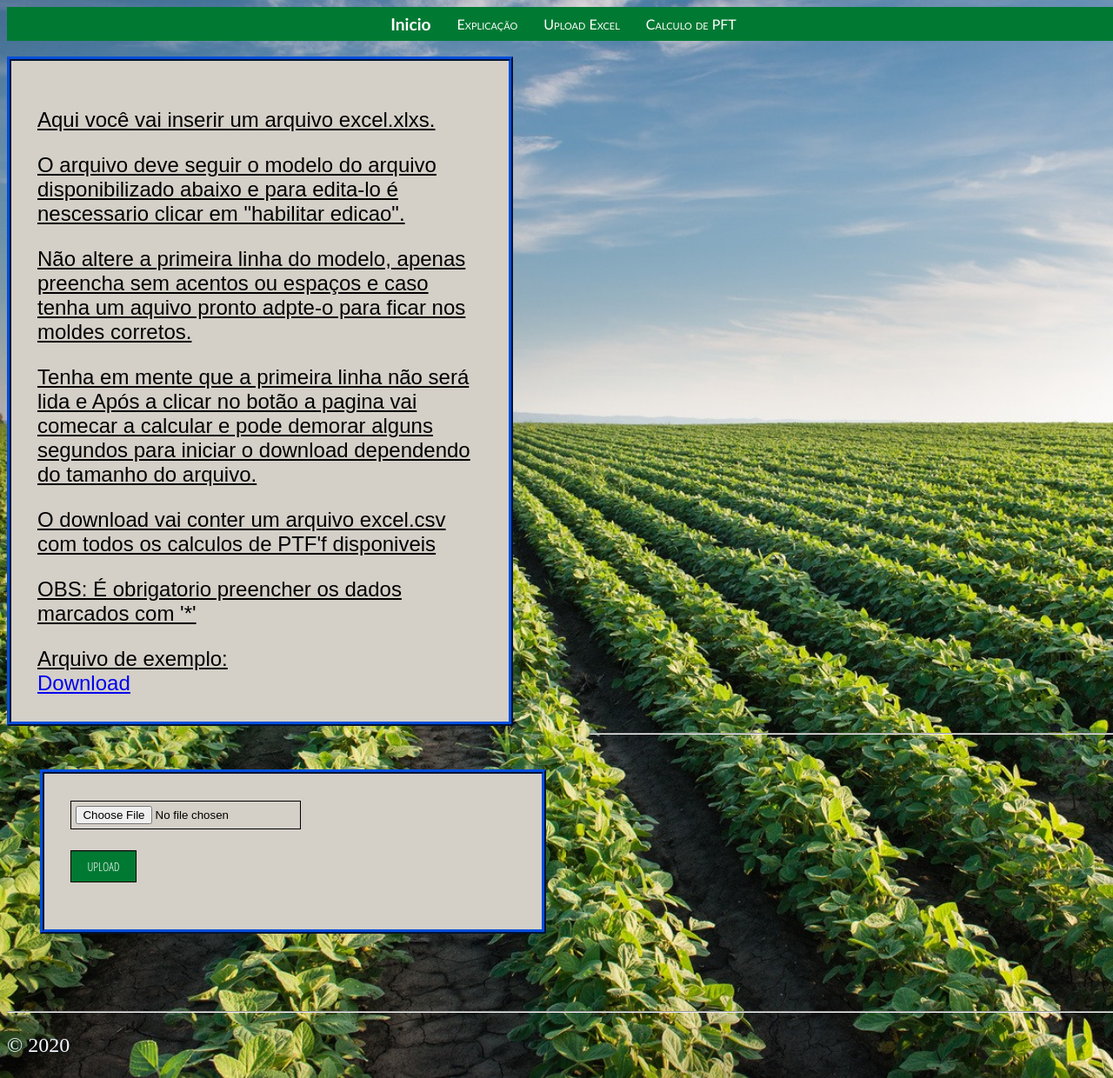
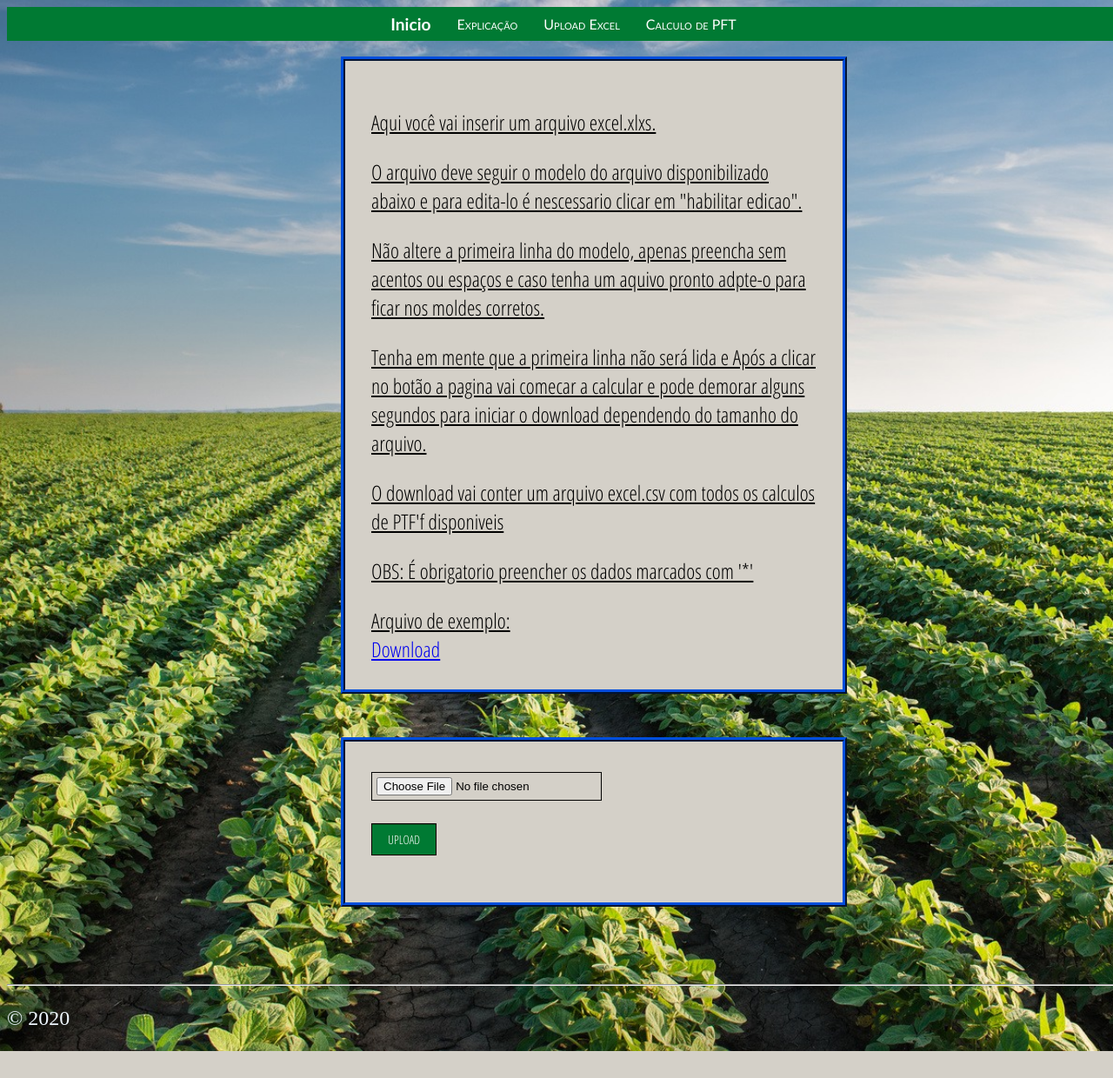
Before and after one commit to HeltonFalcao99/agua, a Django app: page /aguadisponivel/ptfexcel/ in a window 1280 px wide. Shown: the whole page at 87% size. After the commit the page ends 1209 px from the top, so only its background shows below. Run offline with Django 3.2, Linux system fonts and the light colour scheme; parts of the project's set-up code (start-up, migrations or seed data) failed here and were passed over.

Commit message:
centralizaçao dos layouts

```diff
--- a/aguadisponivel/forms.py
+++ b/aguadisponivel/forms.py
@@ -12,4 +12,4 @@ class PTFform(forms.ModelForm):
     class Meta:
         model = PTFdados
         fields = ["escolha", "SBICS", "OLD", "LAT", "LON", "MUN", "GEOCOD",
-                  "T_ARE", "AGRO", "AFIN", "SILT", "ARG", "SOLO", "C_ORG"]
+                  "T_ARE", "AGRO", "AFIN", "SILT", "ARG", "SOLO", "C_ORG", "B_TT", "B_PC"]
--- a/aguadisponivel/models.py
+++ b/aguadisponivel/models.py
@@ -62,8 +62,10 @@ class PTFdados(models.Model):
     M_ORG = models.FloatField(null=True, blank=True)
     OLIV = models.FloatField(null=True, blank=True)
     B_ZU = models.FloatField(null=True, blank=True)
-    B_TT = models.FloatField(null=True, blank=True)
-    B_PC = models.FloatField(null=True, blank=True)
+    B_TT = models.FloatField(null=True, blank=True,
+                             verbose_name='Theta a 33mm')
+    B_PC = models.FloatField(null=True, blank=True,
+                             verbose_name='Theta a 1500mm')
     B_ALPHA = models.FloatField(null=True, blank=True)
     B_N = models.FloatField(null=True, blank=True)
     B_THETAS = models.FloatField(null=True, blank=True)
--- a/aguadisponivel/static/aguadisponivel/simples.css
+++ b/aguadisponivel/static/aguadisponivel/simples.css
@@ -27,7 +27,6 @@
 	width: 40%;
 	padding: 30px;
 	font-size: 1.5em;
-	font-family: Arial;
 	background-color: #D4D0C8;
 	border-style: ridge;
 	border-width: 5px;
@@ -35,49 +34,78 @@
 	text-decoration: underline;
 
 }
+.explicando{
+	font-family: 'comic sans', cursive;
+	height: 40%;
+	width: 80%;
+	padding: 30px;
+	font-size: 1.5em;
+	background-color: white;
+	border-style: ridge;
+	border-width: 5px;
+	box-shadow: #007a33;
+	border-color: #003087;
+}
+#explicando{
+	margin: auto;
+	clear: both;
+}
 #graficos{
 	width: 800px;
 	height: 700px;
 
 }
-#esco{
-	width: 100%;
+#intro_excel{
+  	align-items: center;
+  	justify-content: center;
+	float: center;
+	margin-left: 30%;
+	margin-right: 30%;
 }
 #intro{
-	margin: 50px;
+	margin: 25px;
+	margin-right: 50px;
 	font-size: 1.5em;
 	font-family: 'Lucida Sans';
 	width: 40%;
-	margin-left: 50%;
+	float: right;
+
+}
+#fundo_excel{
+	margin: 50px;
+	float: center;
+	width: 40%;
+	margin-left: 30%;
+	margin-right: 30%;
 
 }
 #fundo{
-	margin: 50px;
+	margin: 25px;
+	margin-left: 50px;
+	float: center;
+	width: 40%;
 	float: left;
-	width: 40%;
-	margin-left: 3%;
-
 }
 #direita{
-	margin-left: 50px;
-
+	margin: 25px;
+	margin-right: 50px;
+	float: right;
 }
 #resposta{
 	font-size: 1.5em;
 	font-family: 'Lucida Sans';
 	font-weight: bolder;
-	margin-left: 50%;
 	width: 30%;
-	margin-right: 10px;
-
+	margin: 25px;
+	margin-right: 50px;
+	float: right;
 }
 #grand{
-	margin: 50px;
+	margin: 25px;
+	margin-right: 50px;
 	font-family: Arial;
 	font-size: 5em;
-	margin-left: 50%;
-
-
+	float: right;
 }
 .embaixo{
 	color: aliceblue;
--- a/aguadisponivel/templates/aguadisponivel/excel.html
+++ b/aguadisponivel/templates/aguadisponivel/excel.html
@@ -8,7 +8,7 @@
 {% block content %}
 
 
-<div class="form-style-8" id="prim" >
+<div class="form-style-8" id="intro_excel" >
 
     <p>Aqui você vai inserir um arquivo excel.xlxs. </p>
     <p>O arquivo deve seguir o modelo do arquivo disponibilizado abaixo e para edita-lo é nescessario clicar em "habilitar edicao".</p>
@@ -22,7 +22,7 @@
 
 </div>
 
-    <div id="fundo" class="form-style-8" >
+    <div id="fundo_excel" class="form-style-8" >
         <form action="{% url 'aguadisponivel:excel' %}" method="post" enctype="multipart/form-data">
             {% csrf_token %}
             <input type="file"
@@ -35,6 +35,5 @@
         </form>
     </div>
 
-        <hr>
 
 {%endblock%}
--- a/aguadisponivel/views.py
+++ b/aguadisponivel/views.py
@@ -4,7 +4,7 @@ import openpyxl
 from openpyxl import Workbook, load_workbook
 from itertools import islice
 from .models import PTFdados
-from .forms import PTFform, Escolha
+from .forms import PTFform
 from django.http import HttpResponse, Http404, HttpResponseRedirect
 from os import path
 from .PTF import Oliveira, Barros, Tomasella, BarrosSimplificada
@@ -320,44 +320,44 @@ def PTFview(request):
                 return render(request, "aguadisponivel/PTFtemplate.html", {'form': form, 'oliv': oliv, 'b_alpha': b_alpha, 'b_n': b_n, 'b_thetar': b_thetar, 'b_thetas': b_thetas, 'b_zu': b_zu, 'b_tt': b_tt, 'b_pc': b_pc, 'b_ad': b_ad, 'bs_logalpha': bs_logalpha, 'bs_alpha': bs_alpha, 'bs_n': bs_n, 'bs_thetar': bs_thetar, 'bs_thetas': bs_thetas, 'bs_zu': bs_zu, 'bs_tt': bs_tt, 'bs_pc': bs_pc, 'bs_ad': bs_ad, 't_alpha': t_alpha, 't_n': t_n, 't_thetar': t_thetar, 't_thetas': t_thetas, 't_zu': t_zu, 't_tt': t_tt, 't_pc': t_pc, 't_ad': t_ad})
 
             elif(escolha == 'asad'):
+                if((ARG + SILT + T_ARE) == 1000) and (SOLO <= 2) and (SOLO >= 0.8) and (T_ARE == (AFIN + AGRO)):
+                    oliv = Oliveira.oliveira(T_ARE, SILT, ARG, SOLO)
 
-                oliv = Oliveira.oliveira(T_ARE, SILT, ARG, SOLO)
+                    bs_logalpha = BarrosSimplificada.BS_logalpha(ARG)
+                    bs_alpha = BarrosSimplificada.BS_alpha(bs_logalpha)
+                    bs_n = BarrosSimplificada.BS_n(T_ARE, SILT)
+                    bs_thetar = BarrosSimplificada.BS_thetar(T_ARE, ARG)
+                    bs_thetas = BarrosSimplificada.BS_thetas(T_ARE, SILT)
+                    bs_zu = BarrosSimplificada.BS_zu(
+                        bs_alpha, bs_n, bs_thetar, bs_thetas)
+                    bs_tt = BarrosSimplificada.BS_tt(
+                        bs_alpha, bs_n, bs_thetar, bs_thetas)
+                    bs_pc = BarrosSimplificada.BS_pc(
+                        bs_alpha, bs_n, bs_thetar, bs_thetas)
 
-                bs_logalpha = BarrosSimplificada.BS_logalpha(ARG)
-                bs_alpha = BarrosSimplificada.BS_alpha(bs_logalpha)
-                bs_n = BarrosSimplificada.BS_n(T_ARE, SILT)
-                bs_thetar = BarrosSimplificada.BS_thetar(T_ARE, ARG)
-                bs_thetas = BarrosSimplificada.BS_thetas(T_ARE, SILT)
-                bs_zu = BarrosSimplificada.BS_zu(
-                    bs_alpha, bs_n, bs_thetar, bs_thetas)
-                bs_tt = BarrosSimplificada.BS_tt(
-                    bs_alpha, bs_n, bs_thetar, bs_thetas)
-                bs_pc = BarrosSimplificada.BS_pc(
-                    bs_alpha, bs_n, bs_thetar, bs_thetas)
+                    b_alpha = Barros.bar_alpha(T_ARE, ARG, SOLO)
+                    b_n = Barros.bar_n(T_ARE, SILT, M_ORG)
+                    b_thetar = Barros.bar_thetar(T_ARE, ARG, M_ORG, SOLO)
+                    b_thetas = Barros.bar_thetas(SOLO)
+                    b_zu = Barros.bar_zu(b_alpha, b_n, b_thetar, b_thetas)
+                    b_tt = Barros.bar_tt(b_alpha, b_n, b_thetar, b_thetas)
+                    b_pc = Barros.bar_pc(b_alpha, b_n, b_thetar, b_thetas)
+                    b_ad = Barros.bar_ad(b_tt, b_pc)
 
-                b_alpha = Barros.bar_alpha(T_ARE, ARG, SOLO)
-                b_n = Barros.bar_n(T_ARE, SILT, M_ORG)
-                b_thetar = Barros.bar_thetar(T_ARE, ARG, M_ORG, SOLO)
-                b_thetas = Barros.bar_thetas(SOLO)
-                b_zu = Barros.bar_zu(b_alpha, b_n, b_thetar, b_thetas)
-                b_tt = Barros.bar_tt(b_alpha, b_n, b_thetar, b_thetas)
-                b_pc = Barros.bar_pc(b_alpha, b_n, b_thetar, b_thetas)
-                b_ad = Barros.bar_ad(b_tt, b_pc)
+                    t_alpha = Tomasella.tom_alpha(
+                        (AGRO/10), (AFIN/10), (SILT/10), SOLO, (ARG/10))
+                    t_n = Tomasella.tom_N(
+                        (AGRO/10), (AFIN/10), (SILT/10), (ARG/10))
+                    t_thetar = Tomasella.tom_thetar(
+                        (AGRO/10), (AFIN/10), (SILT/10), SOLO, (ARG/10))
+                    t_thetas = Tomasella.tom_thetas(
+                        (AGRO/10), (AFIN/10), (SILT/10), SOLO, C_ORG)
+                    t_zu = Tomasella.tom_zu(t_alpha, t_n, t_thetar, t_thetas)
+                    t_tt = Tomasella.tom_tt(t_alpha, t_n, t_thetar, t_thetas)
+                    t_pc = Tomasella.tom_pc(t_alpha, t_n, t_thetar, t_thetas)
+                    t_ad = Tomasella.tom_ad(t_tt, t_pc)
 
-                t_alpha = Tomasella.tom_alpha(
-                    (AGRO/10), (AFIN/10), (SILT/10), SOLO, (ARG/10))
-                t_n = Tomasella.tom_N(
-                    (AGRO/10), (AFIN/10), (SILT/10), (ARG/10))
-                t_thetar = Tomasella.tom_thetar(
-                    (AGRO/10), (AFIN/10), (SILT/10), SOLO, (ARG/10))
-                t_thetas = Tomasella.tom_thetas(
-                    (AGRO/10), (AFIN/10), (SILT/10), SOLO, C_ORG)
-                t_zu = Tomasella.tom_zu(t_alpha, t_n, t_thetar, t_thetas)
-                t_tt = Tomasella.tom_tt(t_alpha, t_n, t_thetar, t_thetas)
-                t_pc = Tomasella.tom_pc(t_alpha, t_n, t_thetar, t_thetas)
-                t_ad = Tomasella.tom_ad(t_tt, t_pc)
-
-                return ''
+                    return ''
 
             elif(escolha == 'assadtt'):
                 return ''
```
Also changed, not shown: aguadisponivel/templates/aguadisponivel/explicando.html (+25 -11 lines), aguadisponivel/migrations/0003_auto_20200902_1534.py (added).
